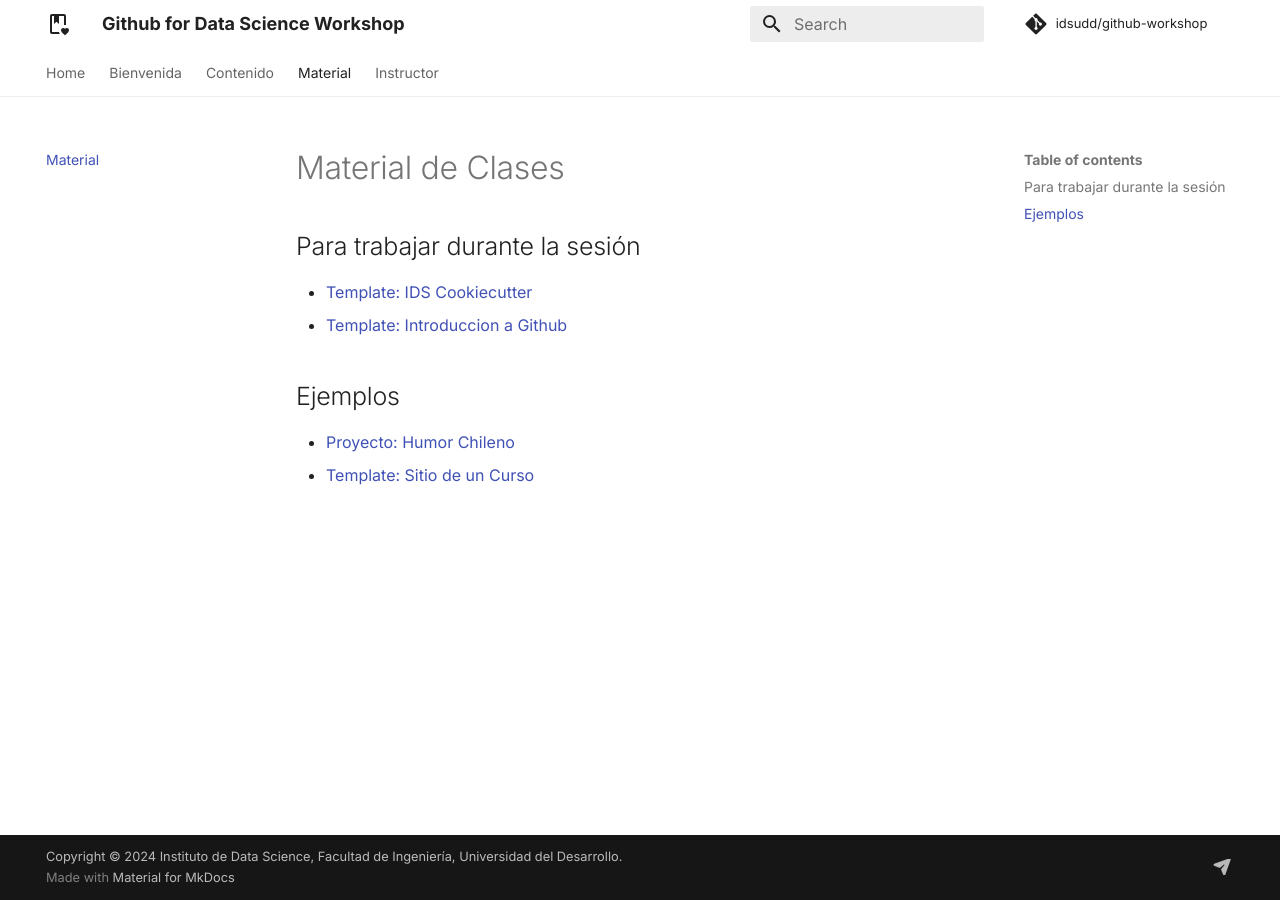
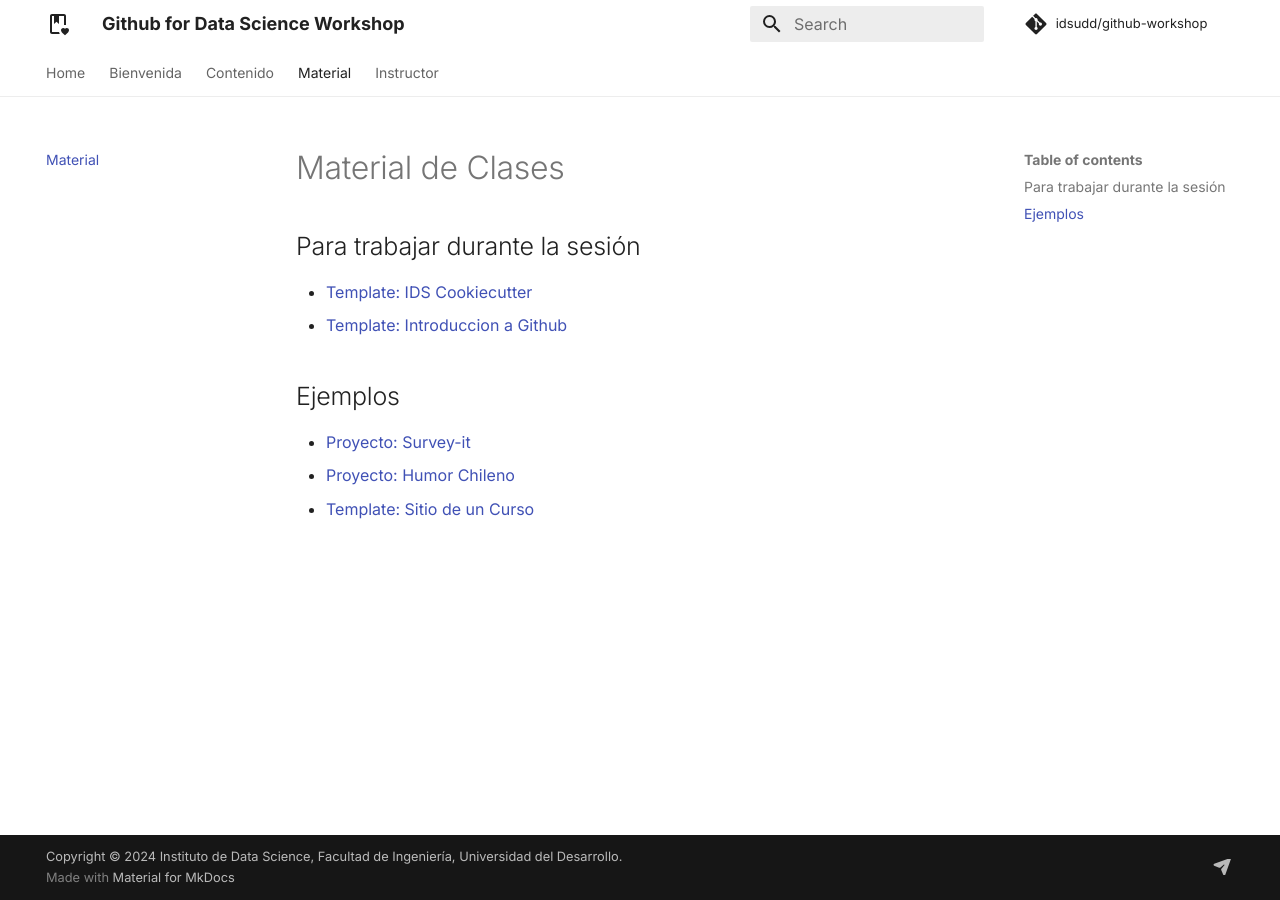
Before and after one commit to idsudd/github-workshop, an MkDocs documentation site: the page built from docs/material/index.md, in a window 1280 px wide. Built offline with MkDocs 1.6.1 and Material for MkDocs 9.7.7, drawn with Linux system fonts in a browser that asks for light colours; comment, search, counter and statistics services are not loaded.

Commit message:
Update index.md

```diff
--- a/docs/material/index.md
+++ b/docs/material/index.md
@@ -8,5 +8,6 @@
 
 ## Ejemplos
 
+* [Proyecto: Survey-it](https://github.com/aastroza/survey-it)
 * [Proyecto: Humor Chileno](https://github.com/aastroza/chilean-humor)
 * [Template: Sitio de un Curso](https://github.com/aastroza/course-template)
```
